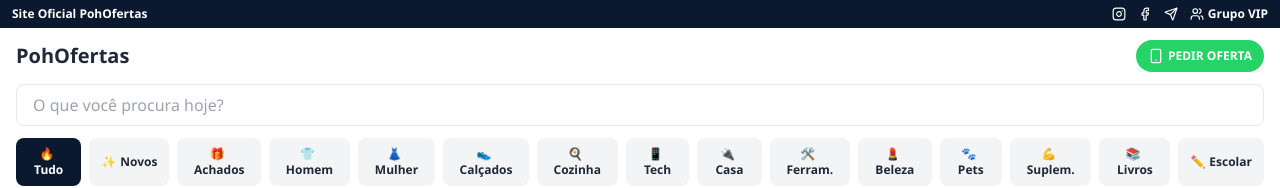
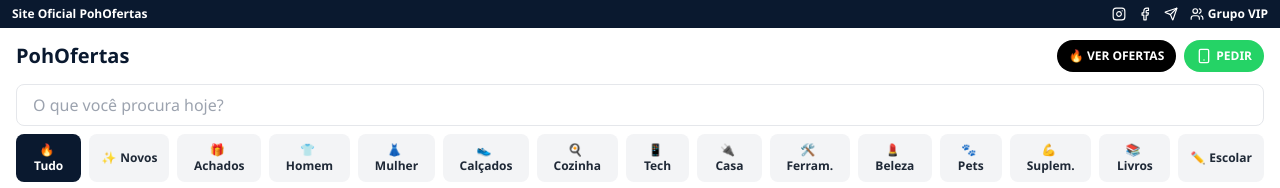
Before and after one commit to cmcristiano/pohofertas-app, a React (Vite) app: page / in a window 1280 px wide. Shown: the top 188 px of the page. Built offline with nearby package versions, Linux system fonts and the light colour scheme.

Commit message:
Update App.tsx

```diff
--- a/App.tsx
+++ b/App.tsx
@@ -31,29 +31,20 @@
     return () => clearInterval(timer);
   }, []);
 
-  /**
-   * 🔥 FILTRO + ORDENAÇÃO POR MAIOR DESCONTO
-   * 1. Validade
-   * 2. Categoria
-   * 3. Busca
-   * 4. MAIOR DESCONTO PRIMEIRO
-   */
+  // FILTRO + ORDENAÇÃO POR MAIOR DESCONTO
   const filteredProducts = useMemo(() => {
     const today = new Date();
     today.setHours(0, 0, 0, 0);
 
     return PRODUCTS
       .filter((product) => {
-        // validade
         const validityDate = new Date(product.validity);
         if (validityDate < today) return false;
 
-        // categoria
         if (activeCategory !== 'all' && product.category !== activeCategory) {
           return false;
         }
 
-        // busca
         if (
           searchQuery &&
           !product.title.toLowerCase().includes(searchQuery.toLowerCase())
@@ -66,12 +57,9 @@
       .sort((a, b) => {
         const da = Number(a.discount || 0);
         const db = Number(b.discount || 0);
-
-        // itens sem desconto sempre por último
         if (da === 0 && db > 0) return 1;
         if (db === 0 && da > 0) return -1;
-
-        return db - da; // maior desconto primeiro
+        return db - da;
       });
   }, [activeCategory, searchQuery]);
 
@@ -82,7 +70,8 @@
 
   return (
     <div className="min-h-screen bg-background relative">
-      {/* TOPO */}
+
+      {/* TOP STRIPE */}
       <div className="bg-secondary text-white text-xs py-1.5 px-3 flex justify-between items-center">
         <span className="font-semibold">Site Oficial PohOfertas</span>
         <div className="flex items-center gap-3">
@@ -97,19 +86,34 @@
 
       {/* HEADER */}
       <header className="sticky top-0 z-40 bg-white shadow-md">
-        <div className="container mx-auto px-4 py-3">
+        <div className="container mx-auto px-4 pt-3 pb-2">
           <div className="flex justify-between items-center mb-3">
-            <strong className="text-xl">PohOfertas</strong>
+            <strong className="text-xl text-secondary">PohOfertas</strong>
+
+            <div className="flex gap-2">
+              {/* BOTÃO VER OFERTAS */}
+              <a
+                href="https://ofertas.pohofertas.com.br"
+                target="_blank"
+                rel="noreferrer"
+                className="bg-black text-white px-3 py-2 rounded-full font-bold text-xs flex items-center gap-1 hover:opacity-90"
+              >
+                🔥 VER OFERTAS
+              </a>
+
+              {/* BOTÃO WHATSAPP */}
               <a
                 href="https://wa.me/5511999999999"
                 target="_blank"
                 rel="noreferrer"
                 className="bg-whatsapp text-white px-3 py-2 rounded-full font-bold text-xs flex items-center gap-1"
               >
-              <Smartphone size={16} /> PEDIR OFERTA
+                <Smartphone size={16} /> PEDIR
               </a>
             </div>
+          </div>
 
+          {/* BUSCA */}
           <input
             type="text"
             placeholder="O que você procura hoje?"
@@ -124,7 +128,13 @@
           {CATEGORIES.map((cat) => (
             <button
               key={cat.id}
-              onClick={() => setActiveCategory(cat.id)}
+              onClick={() => {
+                if (cat.id === 'ofertas') {
+                  window.open('https://ofertas.pohofertas.com.br', '_blank', 'noopener,noreferrer');
+                  return;
+                }
+                setActiveCategory(cat.id);
+              }}
               className={`px-3 py-2 rounded-lg text-xs font-bold ${
                 activeCategory === cat.id
                   ? 'bg-secondary text-white'
```
Lines whose indentation alone changed are shown as unchanged.
